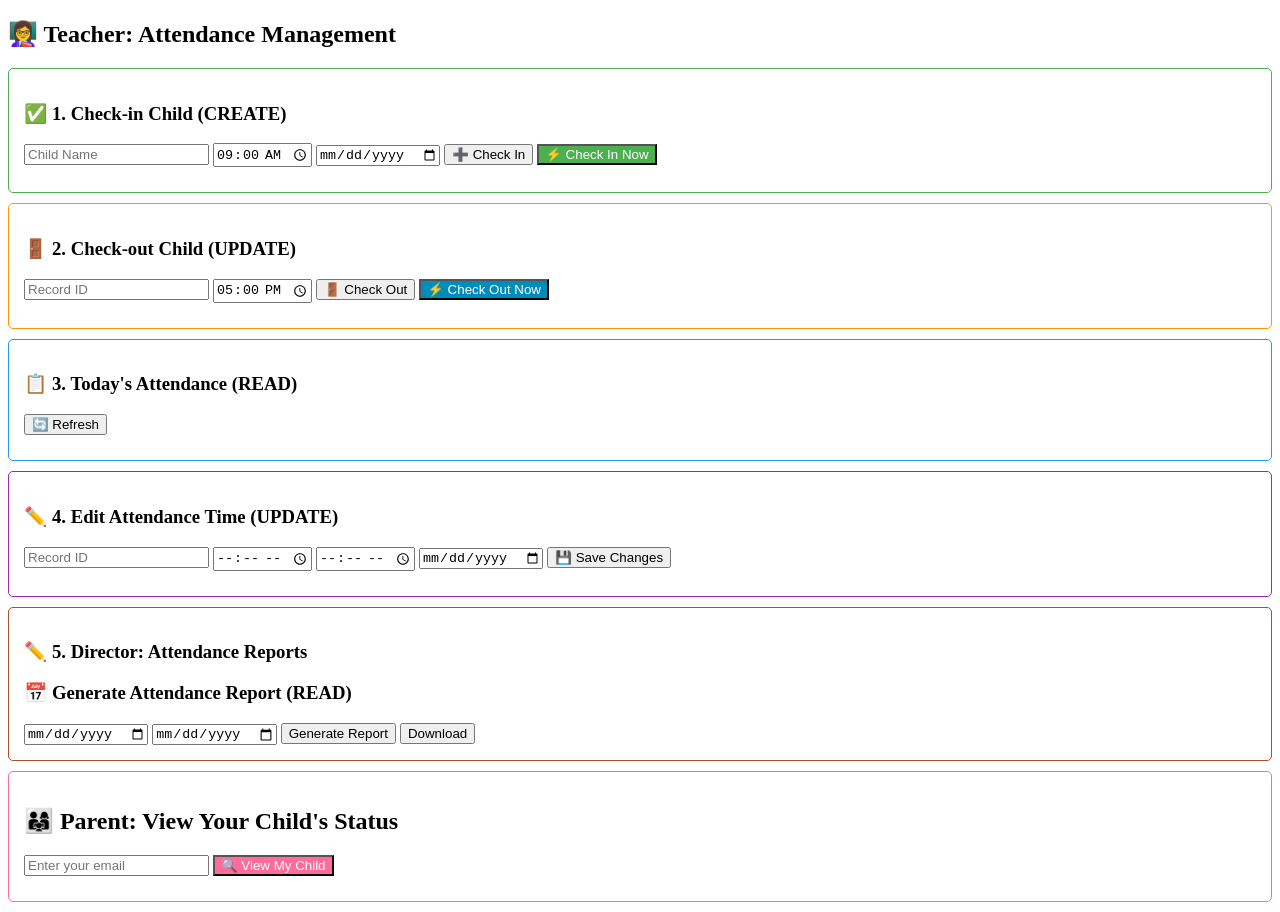
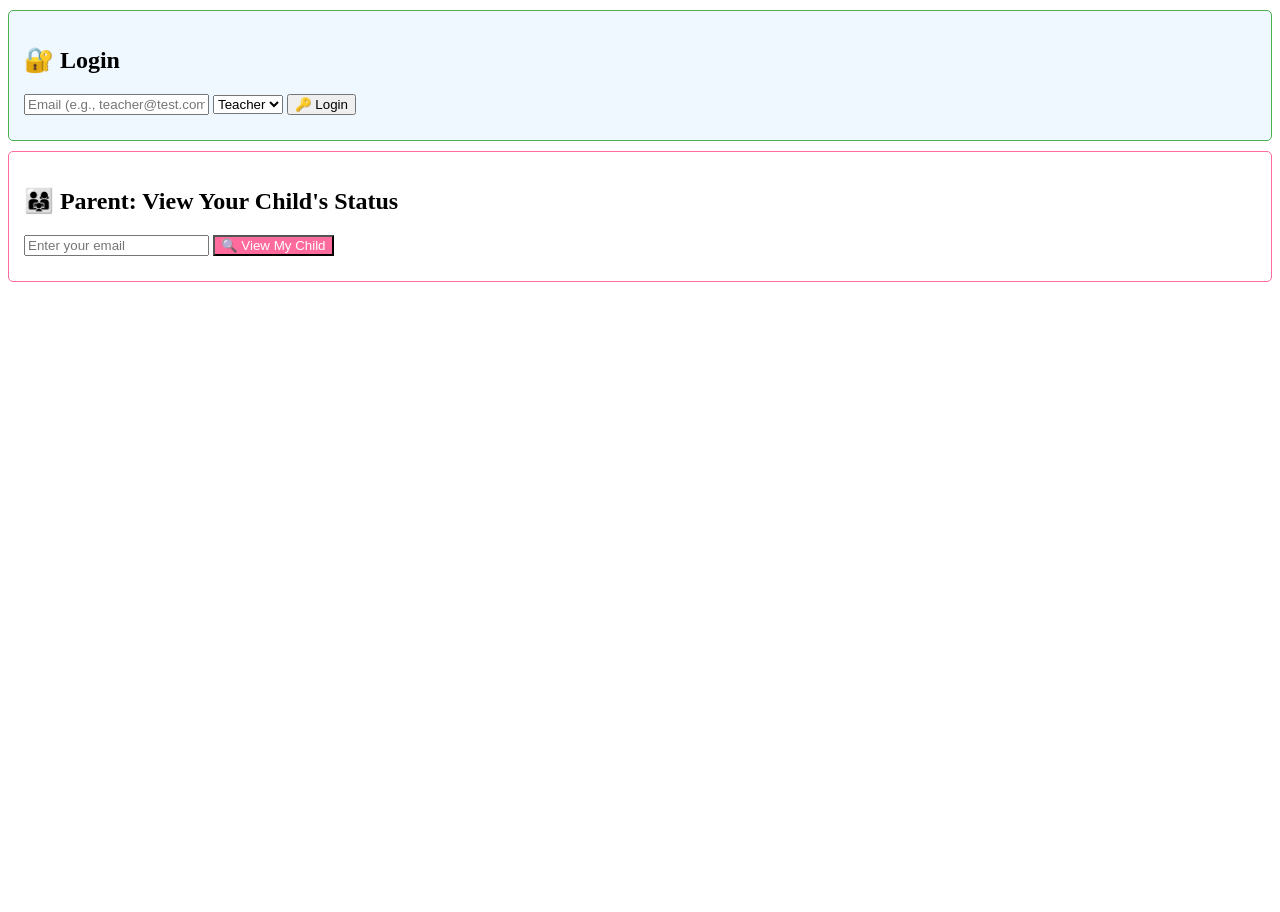
Before and after one commit to Heesun0514/Daycare-Digital-Logbook-AWS-Cloud-Migration, a plain HTML site: page frontend/index.html in a window 1280 px wide. After the commit the page ends 800 px from the top, so only its background shows below. Drawn offline with Linux system fonts and the light colour scheme.

Commit message:
Add Login/Logout UI to index.html

```diff
--- a/frontend/index.html
+++ b/frontend/index.html
@@ -4,7 +4,33 @@
         <title>Daycare Digital Logbook</title>
     </head>
 <body>
-<div id="app">
+
+    <!-- ============================================ -->
+<!-- AUTHENTICATION SECTION (Sprint 2)             -->
+<!-- ============================================ -->
+<div id="auth-section" style="border:1px solid #4CAF50; padding:15px; margin:10px 0; border-radius:5px; background-color: #f0f8ff;">
+    <h2>🔐 Login</h2>
+    <div id="login-form">
+        <input type="email" id="login-email" placeholder="Email (e.g., teacher@test.com)" required>
+        <select id="login-role">
+            <option value="Teacher">Teacher</option>
+            <option value="Director">Director</option>
+        </select>
+        <button onclick="login()">🔑 Login</button>
+    </div>
+    <div id="logout-section" style="display: none;">
+        <p>✅ Logged in as: <span id="user-email"></span> (Role: <span id="user-role"></span>)</p>
+        <button onclick="logout()" style="background-color: #f44336; color: white;">🚪 Logout</button>
+    </div>
+    <div id="auth-message" style="margin-top:10px"></div>
+</div>
+
+<!-- ============================================ -->
+<!-- TEACHER & DIRECTOR VIEW - Hidden until logged in -->
+<!-- ============================================ -->
+
+<div id="app" style="display: none;">
+
     <!-- Teacher View -->
     <div class="teacher-section">
     <h2>👩‍🏫 Teacher: Attendance Management</h2>
@@ -84,4 +110,5 @@
 </div>
 <script src="app.js"></script>
 </body>
+
 </html>
```
